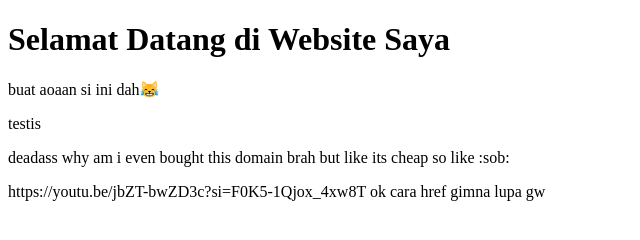
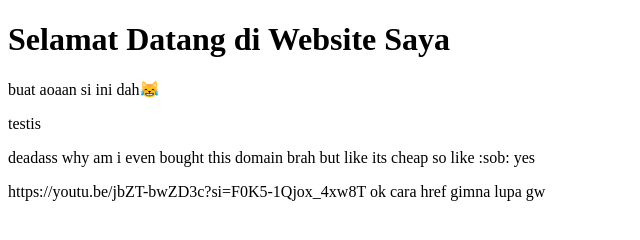
Before and after one commit to onurja/ONUR-MAIN, a plain HTML site: page index.html in a window 1280 px wide. Shown: the full height of the page, 0-640 px from the left. Drawn offline with Linux system fonts and the light colour scheme.

Commit message:
Update text in index.html paragraph

```diff
--- a/index.html
+++ b/index.html
@@ -9,7 +9,7 @@
     <h1>Selamat Datang di Website Saya</h1>
     <p>buat aoaan si ini dah😹</p>
     <p>testis</p>
-    <p>deadass why am i even bought this domain brah but like its cheap so like :sob:</p>
+    <p>deadass why am i even bought this domain brah but like its cheap so like :sob: yes</p>
     <p>https://youtu.be/jbZT-bwZD3c?si=F0K5-1Qjox_4xw8T ok cara href gimna lupa gw</p>
 </body>
 </html>
```
